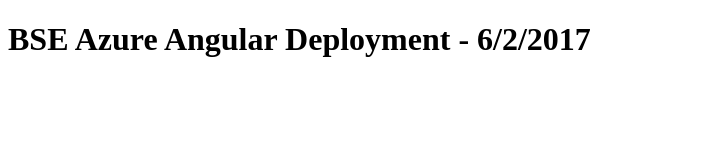
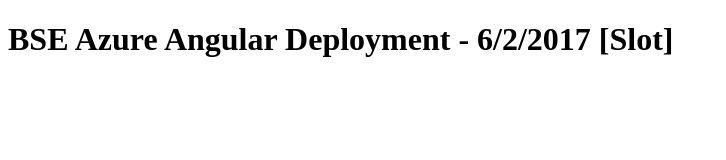
Before and after one commit to anandjpr/BSEA2Azure, an Angular app: page / in a window 1280 px wide. Shown: the top 160 px of the page, without its empty margins (0-726 px from the left). Built offline with nearby package versions, Linux system fonts and the light colour scheme.

Commit message:
New slot deployment

```diff
--- a/src/app/app.component.ts
+++ b/src/app/app.component.ts
@@ -6,5 +6,5 @@
   styleUrls: ['./app.component.css']
 })
 export class AppComponent {
-  title = 'BSE Azure Angular Deployment - 6/2/2017';
+  title = 'BSE Azure Angular Deployment - 6/2/2017 [Slot]';
 }
```
Also changed, not shown: 5 other files (tests, documents, lock files or other folders).
